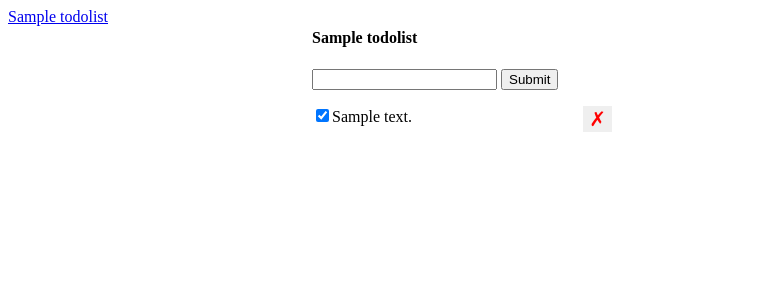
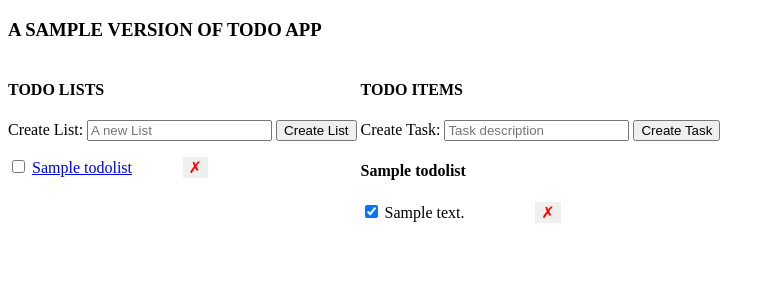
Before and after one commit to mjryan110/todoapp, a Flask app: page /lists/1 in a window 1280 px wide. Shown: the top 300 px of the page, without its empty margins (0-775 px from the left). Run offline with Flask 2, Linux system fonts and the light colour scheme; tables that the repository leaves empty hold one stand-in row (values such as "Sample post").

Commit message:
updating

```diff
--- a/app.py
+++ b/app.py
@@ -1,4 +1,4 @@
-from flask import Flask, render_template, request, redirect, url_for, jsonify
+from flask import Flask, render_template, request, redirect, url_for, jsonify, abort
 from flask_sqlalchemy import SQLAlchemy
 import sys
 from flask_migrate import Migrate
@@ -17,13 +17,16 @@ class Todo(db.Model):
     list_id = db.Column(db.Integer, db.ForeignKey('todolists.id'), nullable=False)
 
     def __repr__(self):
-        return f'<Todo {self.id} {self.description}>'
+        return f'<Todo ID: {self.id}, description: {self.description}, completed: {self.completed}>'
 
 class TodoList(db.Model):
     __tablename__ = 'todolists'
     id = db.Column(db.Integer, primary_key=True)
     name = db.Column(db.String(), nullable=False)
     todos = db.relationship('Todo', backref='list', lazy=True)
+
+    def __repr__(self):
+        return f'<TodoList ID: {self.id}, name: {self.name}, todos: {self.todos}>'
 
 
 # db.create_all()
@@ -34,21 +37,66 @@ def create_todo():
     body = {}
     try:
         description = request.get_json()['description']
-        todo = Todo(description=description)
+        list_id = request.get_json()['list_id']
+        todo = Todo(description=description, completed=False, list_id=list_id)
         db.session.add(todo)
         db.session.commit()
+        body['id'] = todo.id
+        body['completed'] = todo.completed
         body['description'] = todo.description
     except:
+        db.session.rollback()
         error = True
-        db.session.rollback()
         print(sys.exc_info())
     finally:
         db.session.close()
-    if not error:
+    if error:
+        abort(500)
+    else:
         return jsonify(body)
+
+@app.route('/todos/<todo_id>/set-complete', methods=['POST'])
+def update_todo(todo_id):
+    error = False
+    try:
+        completed = request.get_json()['completed']
+        todo = Todo.query.get(todo_id)
+        print('Todo: ', todo)
+        todo.completed = completed
+        db.session.commit()
+    except():
+        db.session.rollback()
+        error = True
+        print(sys.exc_info())
+    finally:
+        db.session.close()
+    if error:
+        abort(500)
+    else:
+        return redirect(url_for('index'))
+
+@app.route('/todos/<todo_id>/delete', methods=['DELETE'])
+def delete_todo(todo_id):
+    error = False
+    try:
+        #Todo.query.filter_by(id=todo_id).delete()
+        todo = Todo.query.get(todo_id)
+        db.session.delete(todo)
+        db.session.commit()
+    except():
+        db.session.rollback()
+        error = True
+    finally:
+        db.session.close()
+    if error:
+        abort(500)
+    else:
+        return jsonify({'success': True})
 
 @app.route('/todos/<todo_id>/set-completed', methods=['POST'])
 def set_completed_todo(todo_id):
+    error = False
+
     try:
         completed = request.get_json()['completed']
         todo = Todo.query.get(todo_id)
@@ -56,28 +104,92 @@ def set_completed_todo(todo_id):
         db.session.commit()
     except:
         db.session.rollback()
+        error = True
     finally:
         db.session.close()
-    return redirect(url_for('index'))
-
-@app.route('/todos/<todo_id>', methods=['DELETE'])
-def delete_todo(todo_id):
-    try:
-        Todo.query.filter_by(id=todo_id).delete()
-        db.session.commit()
-    except:
-        db.session.rollback()
-    finally:
-        db.session.close()
-    return jsonify({ 'success': True })
-
-@app.route('/lists/<list_id>')
-def get_list_todos(list_id):
-    return render_template('index.html',
-    lists=TodoList.query.all(),
-    active_list=TodoList.query.get(list_id),
-    todos=Todo.query.filter_by(list_id=list_id).order_by('id').all())
+    if error:
+        abort(500)
+    else:
+        return '', 200
 
 @app.route('/')
 def index():
     return redirect(url_for('get_list_todos', list_id=1))
+
+@app.route('/lists/<list_id>')
+def get_list_todos(list_id):
+    lists = TodoList.query.all()
+    active_list = TodoList.query.get(list_id)
+    todos = Todo.query.filter_by(list_id=list_id).order_by('id').all()
+
+    return render_template('index.html', todos=todos, lists=lists, active_list=active_list)
+
+@app.route('/lists/create', methods=['POST'])
+def create_list():
+    error = False
+    body = {}
+    try:
+        name = request.get_json()['name']
+        todolist = TodoList(name=name)
+        db.session.add(todolist)
+        db.session.commit()
+        body['id'] = todolist.id
+        body['name'] = todolist.name
+    except():
+        db.session.rollback()
+        error = True
+        print(sys.exc_info)
+    finally:
+        db.session.close()
+    if error:
+        abort(500)
+    else:
+        return jsonify(body)
+
+@app.route('/lists/<list_id>/delete', methods=['DELETE'])
+def delete_list(list_id):
+    error = False
+    try:
+        list = TodoList.query.get(list_id)
+        for todo in list.todos:
+            db.session.delete(todo)
+
+        db.session.delete(list)
+        db.session.commit()
+    except():
+        db.session.rollback()
+        error = True
+    finally:
+        db.session.close()
+    if error:
+        abort(500)
+    else:
+        return jsonify({'success': True})
+
+
+@app.route('/lists/<list_id>/set-completed', methods=['POST'])
+def set_completed_list(list_id):
+    error = False
+
+    try:
+        list = TodoList.query.get(list_id)
+
+        for todo in list.todos:
+            todo.completed = True
+
+        db.session.commit()
+    except:
+        db.session.rollback()
+
+        error = True
+    finally:
+        db.session.close()
+
+    if error:
+        abort(500)
+    else:
+        return '', 200
+
+
+if __name__ == '__main__':
+    app.run(debug=True)
--- a/templates/index.html
+++ b/templates/index.html
@@ -1,15 +1,16 @@
-<html>
+<!DOCTYPE html>
+<html lang="en">
   <head>
-        <title> Todo App</title>
+    <meta http-equiv="refresh" content="60">
+    <title>Todo App</title>
     <style>
       .hidden {
         display: none;
       }
       ul {
         list-style: none;
-                padding: 0;
-                margin: 0;
-                width: 300px;
+        padding-left: 0;
+        width: 200px;
       }
       li {
         clear: both;
@@ -21,9 +22,8 @@
         color: red;
         float: right;
         cursor: pointer;
-                font-size: 20px;
+        font-size: 16px;
       }
-
       .lists-wrapper, .todos-wrapper {
         display: inline-block;
         vertical-align: top;
@@ -31,41 +31,94 @@
     </style>
   </head>
   <body>
+    <h3>A SAMPLE VERSION OF TODO APP</h3>
     <div class="lists-wrapper">
+        <h4>TODO LISTS</h4>
+        <form action="/lists/create" method="POST" id="list-form">
+          <label for="todolist">Create List:</label>
+          <input type="text" name="todolist" id="todolist-input" placeholder="A new List" data-id="{{ active_list.id }}"/>
+          <button type="submit">Create List</button>
+        </form>
       <ul id="lists">
         {% for list in lists %}
         <li>
-                    <a href="/lists/{{ list.id }}">
-                    {{ list.name }}
-                </a>
+          <input type="checkbox" data-id="{{ list.id }}" class="list-check-completed">
+          <a href="/lists/{{ list.id }}">{{ list.name }}</a>
+          <button class="delete-list" data-id="{{ list.id }}">&cross;</button>
         </li>
     {% endfor %}
       </ul>
     </div>
+
     <div class="todos-wrapper">
+      <h4>TODO ITEMS</h4>
+      <form action="/todos/create" method="POST" id="todo-form">
+        <input id="list_id" type="hidden" value="{{ active_list.id }}">
+        <label for="description">Create Task:</label>
+        <input id="description" type="text" name="description" placeholder="Task description"  />
+        <button type="submit">Create Task</button>
+      </form>
+      <div id="error" class="hidden">
+        An error occurred, please try again.
+      </div>
         <h4>{{ active_list.name }}</h4>
-            <form id="form">
-                <input type="text" id="description" name="description"/>
-                <input type="submit" name="Create"/>
-            </form>
-            <div id="error" class="hidden">Something went wrong!</div>
         <ul id="todos">
           {% for todo in todos %}
           <li>
-                    <input class="check-completed" data-id="{{ todo.id }}" type="checkbox" {% if todo.completed %} checked {% endif %}/>{{ todo.description }}
-                    <button class="delete-button" data-id="{{ todo.id }}">&cross;</button>
+            <input data-id="{{ todo.id }}" class="todo-check-completed" type="checkbox" name="complete" id="complete" {% if todo.completed %} checked {%endif%} />
+            {{ todo.description }}
+            <button class="delete-todo" data-id="{{ todo.id }}">&cross;</button>
           </li>
           {% endfor %}
         </ul>
+
     </div>
+
     <script>
-            const checkboxes = document.querySelectorAll('.check-completed');
-            for (let i = 0; i < checkboxes.length; i++){
-                const checkbox = checkboxes[i];
-                checkbox.onchange = function(e) {
-                    console.log('event', e);
+      let deleteBtns;
+      const listCheckboxes = document.querySelectorAll('.list-check-completed');
+      for (let i = 0; i < listCheckboxes.length; i++) {
+          const checkbox = listCheckboxes[i];
+
+          checkbox.onchange = function (e) {
+              if (e.target.checked) {
+                  const listId = e.target.dataset.id;
+
+                  fetch('/lists/' + listId + '/set-completed', {
+                      method: 'POST',
+                      headers: {
+                          'Content-Type': 'application/json'
+                      }
+                  })
+                  .then(function (jsonResponse) {
+                      document.getElementById('error').className = 'hidden';
+
+                      const todoCheckboxes = document.querySelectorAll('.todo-check-completed');
+
+                      for (let i = 0; i < todoCheckboxes.length; i++) {
+                          const checkbox = todoCheckboxes[i];
+
+                          checkbox.checked = true;
+                      }
+                  })
+                  .catch(function () {
+                      document.getElementById('error').className = '';
+                  })
+              }
+          }
+      }
+
+
+
+
+      const todoCheckboxes = document.querySelectorAll('.todo-check-completed');
+      for (let i = 0; i < todoCheckboxes.length; i++) {
+          const checkbox = todoCheckboxes[i];
+
+          checkbox.onchange = function (e) {
               const newCompleted = e.target.checked;
-                    const todoId = e.target.dataset['id'];
+              const todoId = e.target.dataset.id;
+
               fetch('/todos/' + todoId + '/set-completed', {
                   method: 'POST',
                   body: JSON.stringify({
@@ -75,49 +128,120 @@
                       'Content-Type': 'application/json'
                   }
               })
-                .then(function() {
+              .then(function (jsonResponse) {
                   document.getElementById('error').className = 'hidden';
               })
-                .catch(function() {
+              .catch(function () {
                   document.getElementById('error').className = '';
               })
           }
       }
-            document.getElementById('form').onsubmit = function(e) {
+
+      deleteBtns = document.querySelectorAll(".delete-todo");
+
+      for (let i = 0; i < deleteBtns.length; i++) {
+        const deleteBtn = deleteBtns[i];
+        deleteBtn.onclick = function(e) {
+          console.log("Delete event: ", e);
+          const todoId = e.target.dataset.id;
+          fetch('/todos/'+ todoId + '/delete',{
+            method: 'DELETE'
+          }).then(function() {
+            console.log('Parent?', e.target);
+            const item = e.target.parentElement;
+            item.remove();
+              document.getElementById("error").className = "hidden";
+            })
+            .catch(function(e) {
+              console.error(e);
+              document.getElementById("error").className = "";
+            });
+        };
+      }
+
+      deleteListBtns = document.querySelectorAll(".delete-list");
+
+      for (let i = 0; i < deleteListBtns.length; i++) {
+        const deleteBtn = deleteListBtns[i];
+        deleteBtn.onclick = function(e) {
+          console.log("Delete event: ", e);
+          const listId = e.target.dataset.id;
+
+          fetch('/lists/'+ listId + '/delete',{
+            method: 'DELETE'
+          }).then(function() {
+            console.log('Parent?', e.target);
+            const item = e.target.parentElement;
+            item.remove();
+              document.getElementById("error").className = "hidden";
+              window.location.reload(true);
+            })
+            .catch(function(e) {
+              console.error(e);
+              document.getElementById("error").className = "";
+            });
+        };
+      }
+
+
+      document.getElementById('todo-form').onsubmit = function (e) {
         e.preventDefault();
+
         fetch('/todos/create', {
             method: 'POST',
             body: JSON.stringify({
-                        'description': document.getElementById('description').value
+                'description': document.getElementById('description').value,
+                'list_id': document.getElementById('list_id').value
             }),
             headers: {
                 'Content-Type': 'application/json'
             }
         })
-                .then(function(response) {
+        .then(function (response) {
             return response.json();
         })
-                .then(function(jsonResponse){
-                    console.log(jsonResponse);
+        .then(function (jsonResponse) {
             const liItem = document.createElement('LI');
+
             liItem.innerHTML = jsonResponse['description'];
             document.getElementById('todos').appendChild(liItem);
             document.getElementById('error').className = 'hidden';
+            window.location.reload(true);
         })
-                .catch(function() {
+        .catch(function () {
             document.getElementById('error').className = '';
         })
       }
-            const deleteBtns = document.querySelectorAll('.delete-button');
-            for (let i = 0; i < deleteBtns.length; i++) {
-                const btn = deleteBtns[i];
-                btn.onclick = function(e) {
-                    const todoId = e.target.dataset['id'];
-                    fetch('/todos/' + todoId, {
-                        method: 'DELETE'
-                    });
+
+      document.getElementById('list-form').onsubmit = function (e) {
+        e.preventDefault();
+
+        fetch('/lists/create', {
+            method: 'POST',
+            body: JSON.stringify({
+                'name': document.getElementById('todolist-input').value
+            }),
+            headers: {
+                'Content-Type': 'application/json'
             }
+        })
+        .then(function (response) {
+            return response.json();
+        })
+        .then(function (jsonResponse) {
+            const liItem = document.createElement('LI');
+
+            liItem.innerHTML = jsonResponse['name'];
+            document.getElementById('lists').appendChild(liItem);
+            document.getElementById('error').className = 'hidden';
+            window.location.reload(true);
+        })
+        .catch(function (err) {
+            document.getElementById('error').className = '';
+        })
       }
+
+
     </script>
   </body>
 </html>
```
Lines whose indentation alone changed are shown as unchanged.
